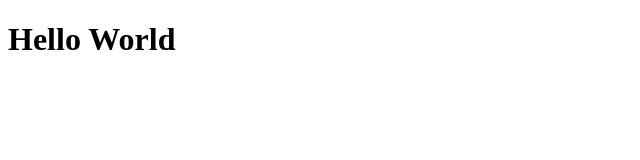
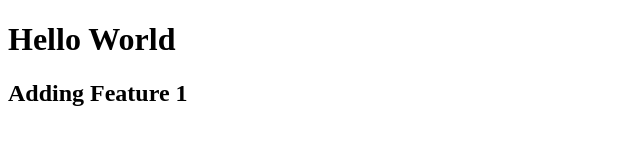
Before and after one commit to SudoDharma/git_praktek, a plain HTML site: page index.html in a window 1280 px wide. Shown: the whole page, without its empty margins (0-640 px from the left). Drawn offline with Linux system fonts and the light colour scheme.

Commit message:
first commit in feature 1

```diff
--- a/index.html
+++ b/index.html
@@ -8,5 +8,6 @@
 </head>
 <body>
     <h1>Hello World</h1>
+    <h2>Adding Feature 1</h2>
 </body>
 </html>
```
